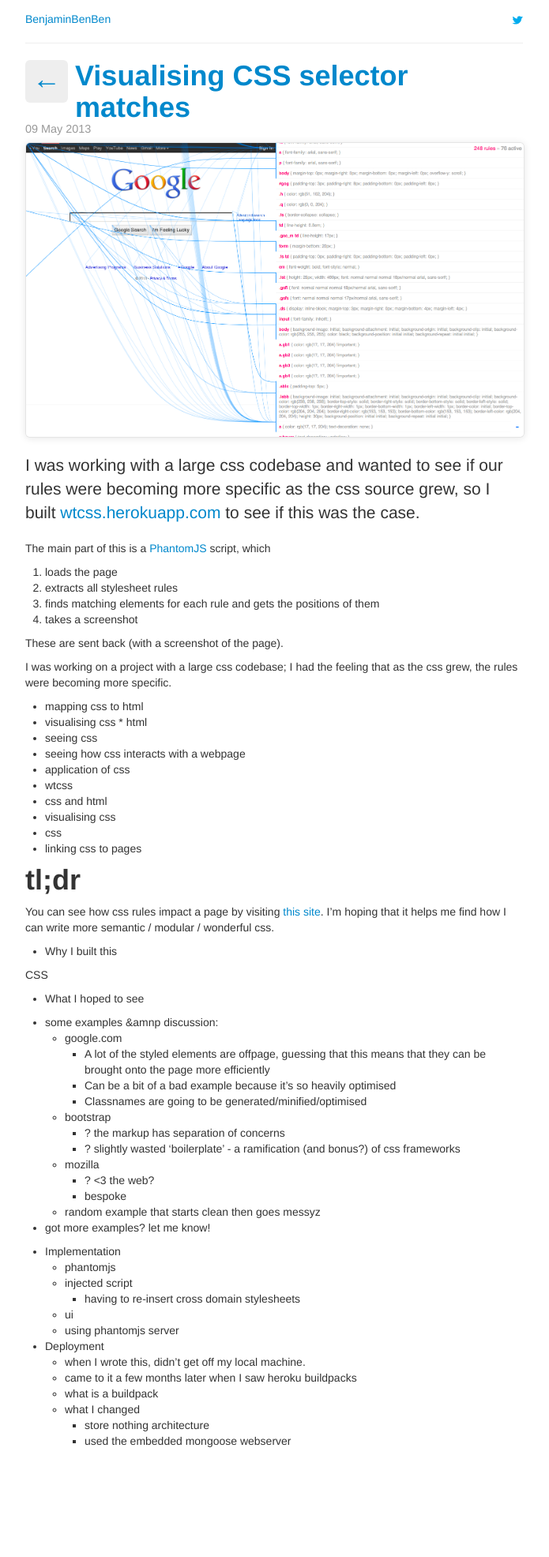
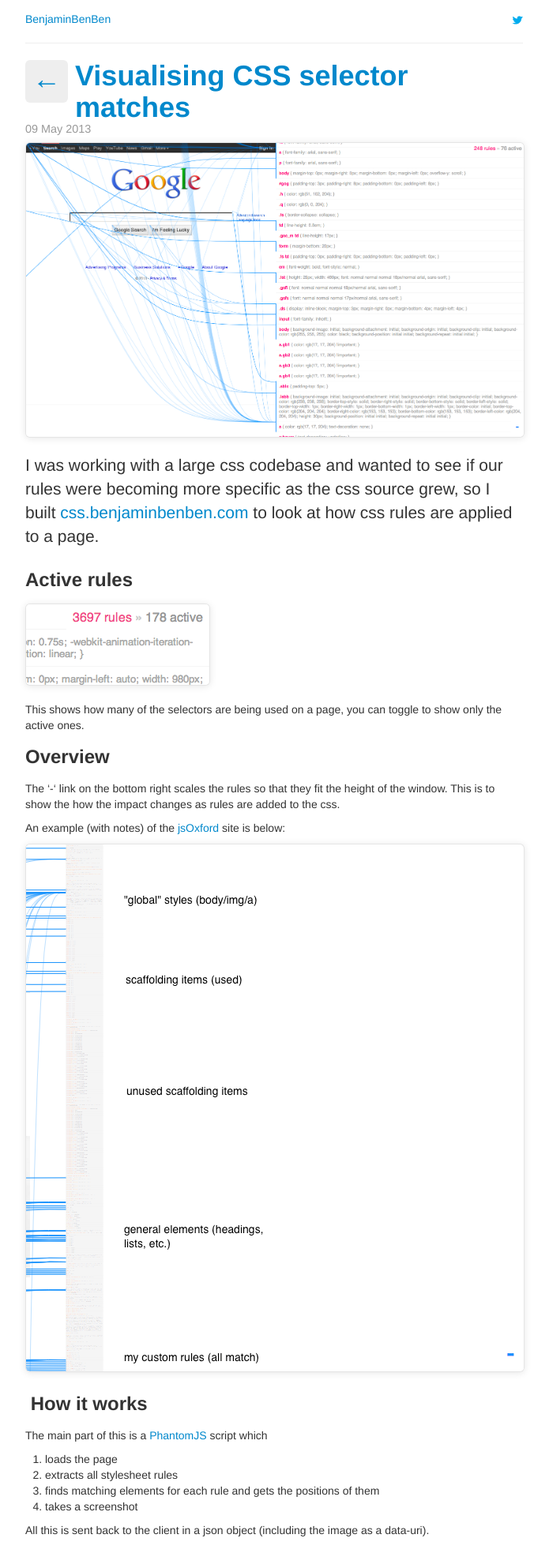
Before and after one commit to benfoxall/benfoxall.github.com, a Jekyll site: the page built from _posts/2013-05-09-wtcss.md, in a window 1280 px wide. Shown: the whole page at 79% size, without its empty margins (293-988 px from the left). Built offline with Jekyll 4.4.1, drawn with Linux system fonts in a browser that asks for light colours; comment, search, counter and statistics services are not loaded; before the commit the page ends 1858 px from its top, so only the background shows below that.

Commit message:
css post

```diff
--- a/_layouts/default.html
+++ b/_layouts/default.html
@@ -29,7 +29,7 @@
 <script data-main="/js/main" src="/js/require.js"></script>
 
 <script type="text/javascript" src="//platform.twitter.com/widgets.js"></script>
-<script type="text/javascript">var _gaq = [['_setAccount', 'UA-35774866-1'],['_trackPageview']];(function(c,d,a){var b=c.createElement(a);b.type="text/java"+a;b.async=!0;b.src=d+(d+"s:"==c.location.protocol?"s://ssl":"://www")+".google-analytics.com/ga.js";a=c.getElementsByTagName(a)[0];a.parentNode.insertBefore(b,a)})(document,"http","script");
+<script type="text/javascript">var _gaq = [['_setAccount', 'UA-35774866-1'],['_trackPageview'],['_setDomainName', 'benjaminbenben.com']];(function(c,d,a){var b=c.createElement(a);b.type="text/java"+a;b.async=!0;b.src=d+(d+"s:"==c.location.protocol?"s://ssl":"://www")+".google-analytics.com/ga.js";a=c.getElementsByTagName(a)[0];a.parentNode.insertBefore(b,a)})(document,"http","script");
 </script>
 
 </body>
--- a/_posts/2013-05-09-wtcss.md
+++ b/_posts/2013-05-09-wtcss.md
@@ -3,74 +3,30 @@
 title: "Visualising CSS selector matches"
 ---
 
-<a href="http://wtcss.herokuapp.com"><img src="/img/wtcss-google.png"></a>
+<a href="http://css.benjaminbenben.com/?url=http%3A%2F%2Fgoogle.co.uk"><img src="/img/wtcss-google.png" /></a>
 
-<p class="lead">I was working with a large css codebase and wanted to see if our rules were becoming more specific as the css source grew, so I built <a href="http://wtcss.herokuapp.com">wtcss.herokuapp.com</a> to see if this was the case.</p>
+<p class="lead">I was working with a large css codebase and wanted to see if our rules were becoming more specific as the css source grew, so I built <a href="http://css.benjaminbenben.com">css.benjaminbenben.com</a> to look at how css rules are applied to a page.</p>
 
-The main part of this is a [PhantomJS](http://phantomjs.org/) script, which
+### Active rules
+
+<img src="/img/wtcss-active.png" />
+
+This shows how many of the selectors are being used on a page, you can toggle to show only the active ones.
+
+### Overview
+
+The '-' link on the bottom right scales the rules so that they fit the height of the window.  This is to show the how the impact changes as rules are added to the css.
+
+An example (with notes) of the [jsOxford](http://jsoxford.com) site is below:
+
+<img src="/img/wtcss-over.png" />
+
+### How it works
+
+The main part of this is a [PhantomJS](http://phantomjs.org/) script which
 1. loads the page
 2. extracts all stylesheet rules
 3. finds matching elements for each rule and gets the positions of them
 4. takes a screenshot
 
-
-These are sent back (with a screenshot of the page).
-
-
-I was working on a project with a large css codebase; I had the feeling that as the css grew, the rules were becoming more specific.
-
-* mapping css to html
-* visualising css * html
-* seeing css
-* seeing how css interacts with a webpage
-* application of css
-* wtcss
-* css and html
-* visualising css
-* css
-* linking css to pages
-
-# tl;dr
-
-You can see how css rules impact a page by visiting [this site][wtcss].  I'm hoping that it helps me find how I can write more semantic / modular / wonderful css.
-
-* Why I built this
-
-CSS
-
-* What I hoped to see
-
-* some examples &amnp discussion:
-	- google.com
-		- A lot of the styled elements are offpage, guessing that this means that they can be brought onto the page more efficiently
-		- Can be a bit of a bad example because it's so heavily optimised
-		- Classnames are going to be generated/minified/optimised
-	- bootstrap
-		- ? the markup has separation of concerns
-		- ? slightly wasted 'boilerplate' - a ramification (and bonus?) of css frameworks
-	- mozilla
-		- ? <3 the web?
-		- bespoke
-	- random example that starts clean then goes messyz
-
- - got more examples?  let me know!
-
-* Implementation
-	- phantomjs
-	- injected script
-		- having to re-insert cross domain stylesheets
-	- ui
-	- using phantomjs server
-
-* Deployment
-	- when I wrote this, didn't get off my local machine.
-	- came to it a few months later when I saw heroku buildpacks
-	- what is a buildpack
-	- what I changed
-		- store nothing architecture
-		- used the embedded mongoose webserver
-
-
-
-[wtcss]: http://wtcss.herokuapp.com
-[phantomjs]: about:blank
+All this is sent back to the client in a json object (including the image as a data-uri).
--- a/style/main.css
+++ b/style/main.css
@@ -97,3 +97,7 @@
   background-color:#eee;
   border-radius: 4px;
 }
+
+.pull-right{
+  float:right;
+}
```
Also changed, not shown: img/wtcss-active.png (added), img/wtcss-over.png (added).
